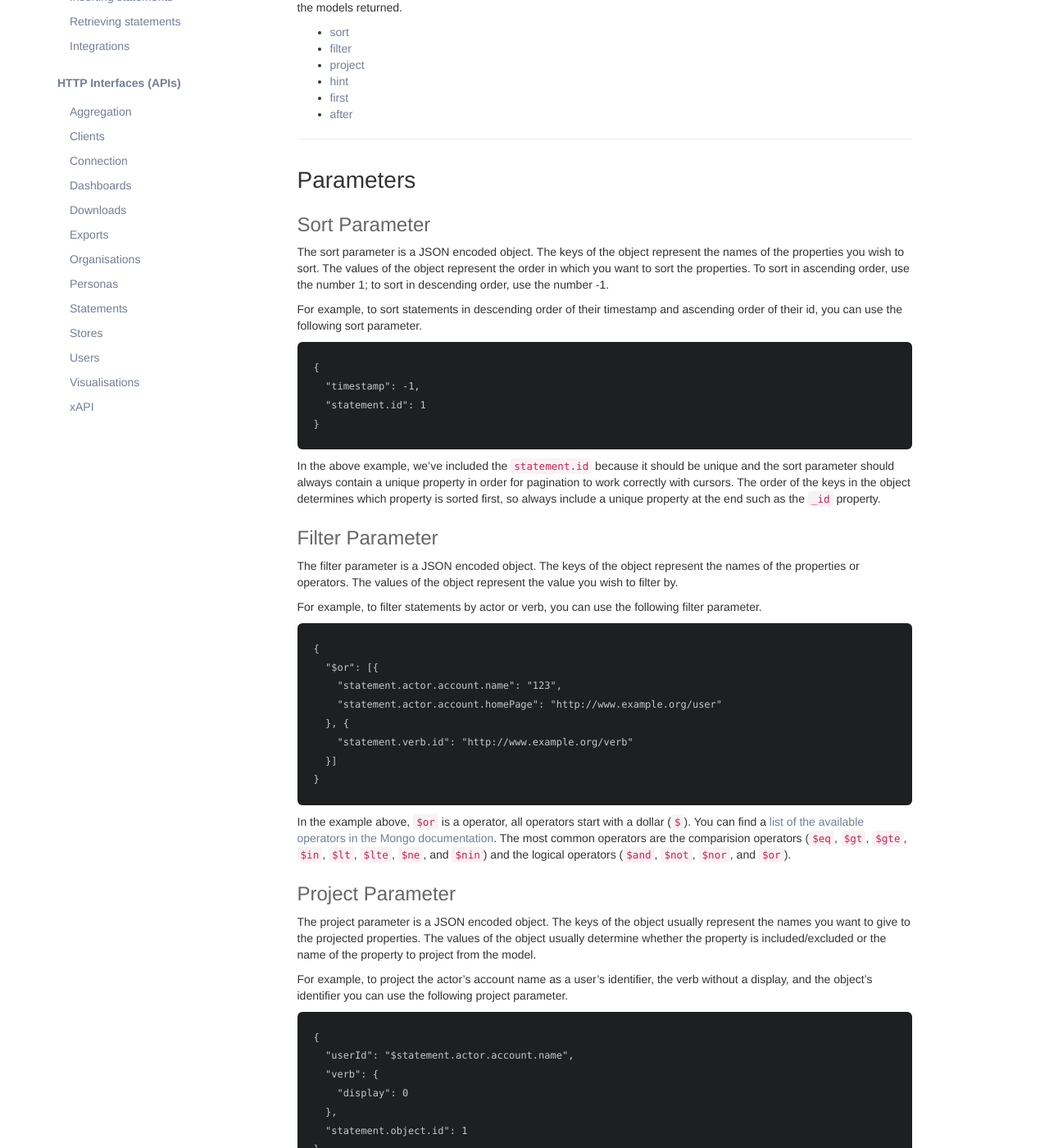
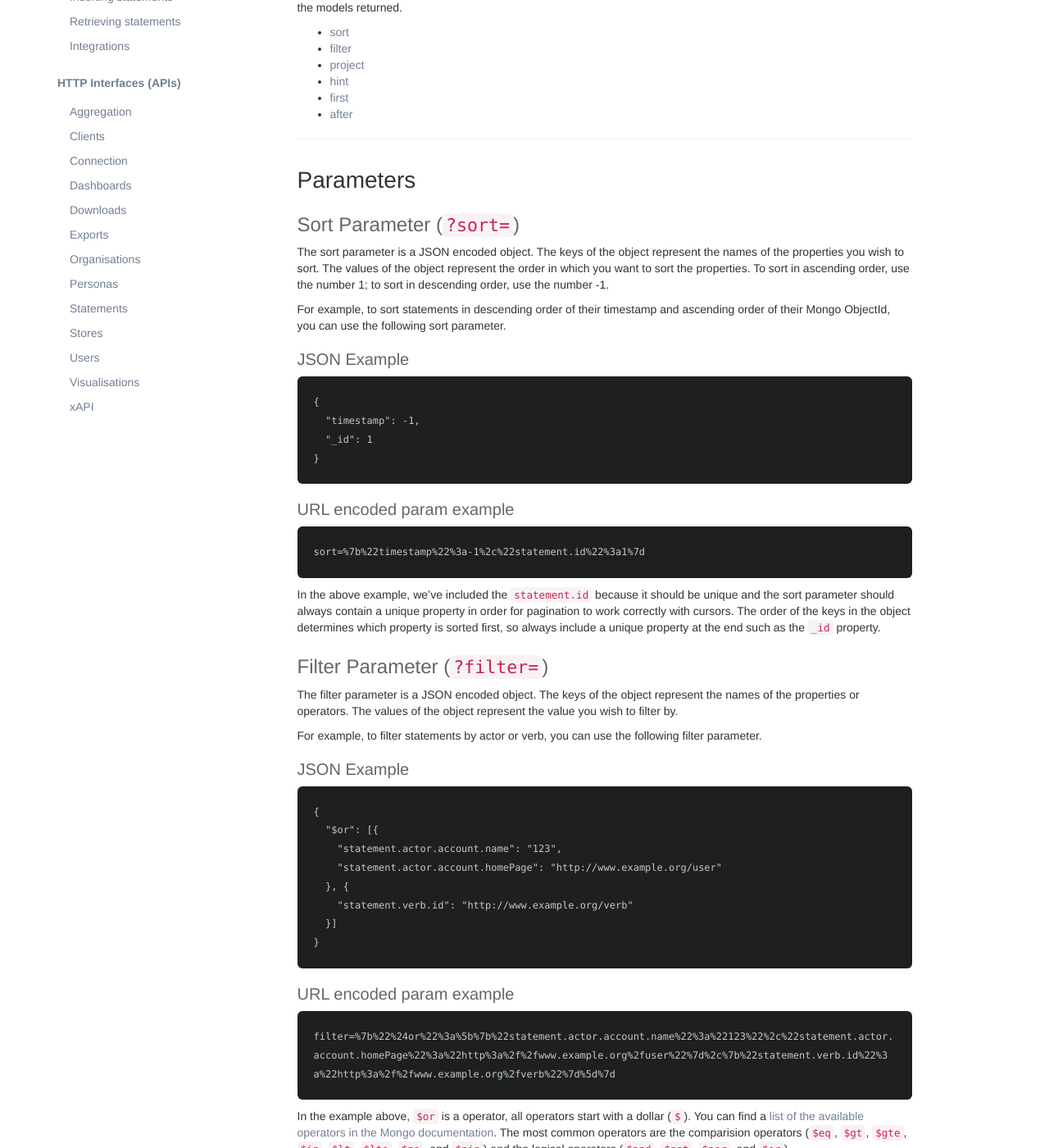
Before and after one commit to LearningLocker/docs, a Jekyll site: the page built from src/http-connection.md, in a window 1280 px wide and 1400 px high, scrolled down 319 px. Shown: the whole window at 82% size. Built offline with Jekyll 4.4.1, drawn with Linux system fonts in a browser that asks for light colours; nearby versions of some CDN libraries; our own code applies the rules of GitHub Pages for plain Markdown files; some of the changed text lies outside the part shown.

Commit message:
Update http-connection.md

````diff
--- a/src/http-connection.md
+++ b/src/http-connection.md
@@ -19,25 +19,32 @@ You must additionally supply your Basic Auth details with each request in the `A
 - [after](#after-parameter)
 
 ## Parameters
-### Sort Parameter
+### Sort Parameter (`?sort=`)
 The sort parameter is a JSON encoded object. The keys of the object represent the names of the properties you wish to sort. The values of the object represent the order in which you want to sort the properties. To sort in ascending order, use the number 1; to sort in descending order, use the number -1.
 
-For example, to sort statements in descending order of their timestamp and ascending order of their id, you can use the following sort parameter.
+For example, to sort statements in descending order of their timestamp and ascending order of their Mongo ObjectId, you can use the following sort parameter.
 
+#### JSON Example
 ```json
 {
   "timestamp": -1,
-  "statement.id": 1
+  "_id": 1
 }
+```
+
+#### URL encoded param example
+```
+sort=%7b%22timestamp%22%3a-1%2c%22statement.id%22%3a1%7d
 ```
 
 In the above example, we've included the `statement.id` because it should be unique and the sort parameter should always contain a unique property in order for pagination to work correctly with cursors. The order of the keys in the object determines which property is sorted first, so always include a unique property at the end such as the `_id` property.
 
-### Filter Parameter
+### Filter Parameter (`?filter=`)
 The filter parameter is a JSON encoded object. The keys of the object represent the names of the properties or operators. The values of the object represent the value you wish to filter by.
 
 For example, to filter statements by actor or verb, you can use the following filter parameter.
 
+#### JSON Example
 ```json
 {
   "$or": [{
@@ -49,13 +56,19 @@ For example, to filter statements by actor or verb, you can use the following fi
 }
 ```
 
+#### URL encoded param example
+```
+filter=%7b%22%24or%22%3a%5b%7b%22statement.actor.account.name%22%3a%22123%22%2c%22statement.actor.account.homePage%22%3a%22http%3a%2f%2fwww.example.org%2fuser%22%7d%2c%7b%22statement.verb.id%22%3a%22http%3a%2f%2fwww.example.org%2fverb%22%7d%5d%7d
+```
+
 In the example above, [`$or`](https://docs.mongodb.com/manual/reference/operator/query/or/#op._S_or) is a operator, all operators start with a dollar (`$`). You can find a [list of the available operators in the Mongo documentation](https://docs.mongodb.com/manual/reference/operator/query/). The most common operators are the comparision operators ([`$eq`](https://docs.mongodb.com/manual/reference/operator/query/eq/#op._S_eq), [`$gt`](https://docs.mongodb.com/manual/reference/operator/query/gt/#op._S_gt), [`$gte`](https://docs.mongodb.com/manual/reference/operator/query/gte/#op._S_gte), [`$in`](https://docs.mongodb.com/manual/reference/operator/query/in/#op._S_in), [`$lt`](https://docs.mongodb.com/manual/reference/operator/query/lt/#op._S_lt), [`$lte`](https://docs.mongodb.com/manual/reference/operator/query/lte/#op._S_lte), [`$ne`](https://docs.mongodb.com/manual/reference/operator/query/ne/#op._S_ne), and [`$nin`](https://docs.mongodb.com/manual/reference/operator/query/nin/#op._S_nin)) and the logical operators ([`$and`](https://docs.mongodb.com/manual/reference/operator/query/and/#op._S_and), [`$not`](https://docs.mongodb.com/manual/reference/operator/query/not/#op._S_not), [`$nor`](https://docs.mongodb.com/manual/reference/operator/query/nor/#op._S_nor), and [`$or`](https://docs.mongodb.com/manual/reference/operator/query/or/#op._S_or)).
 
-### Project Parameter
+### Project Parameter (`?project=`)
 The project parameter is a JSON encoded object. The keys of the object usually represent the names you want to give to the projected properties. The values of the object usually determine whether the property is included/excluded or the name of the property to project from the model.
 
 For example, to project the actor's account name as a user's identifier, the verb without a display, and the object's identifier you can use the following project parameter.
 
+#### JSON Example
 ```json
 {
   "userId": "$statement.actor.account.name",
@@ -64,6 +77,11 @@ For example, to project the actor's account name as a user's identifier, the ver
   },
   "statement.object.id": 1
 }
+```
+
+#### URL encoded param example
+```
+project=%7b%22userId%22%3a%22%24statement.actor.account.name%22%2c%22verb%22%3a%7b%22display%22%3a0%7d%2c%22statement.object.id%22%3a1%7d
 ```
 
 In the example above, the value `0` is used to exclude the verb's display property. Similarly, the value `1` is used to include the object's identifier. You can find out more about [projections via the Mongo documentation](https://docs.mongodb.com/manual/reference/operator/aggregation/project/).
````
Also changed, not shown: other parts of src/http-connection.md (+2 -2 lines).
